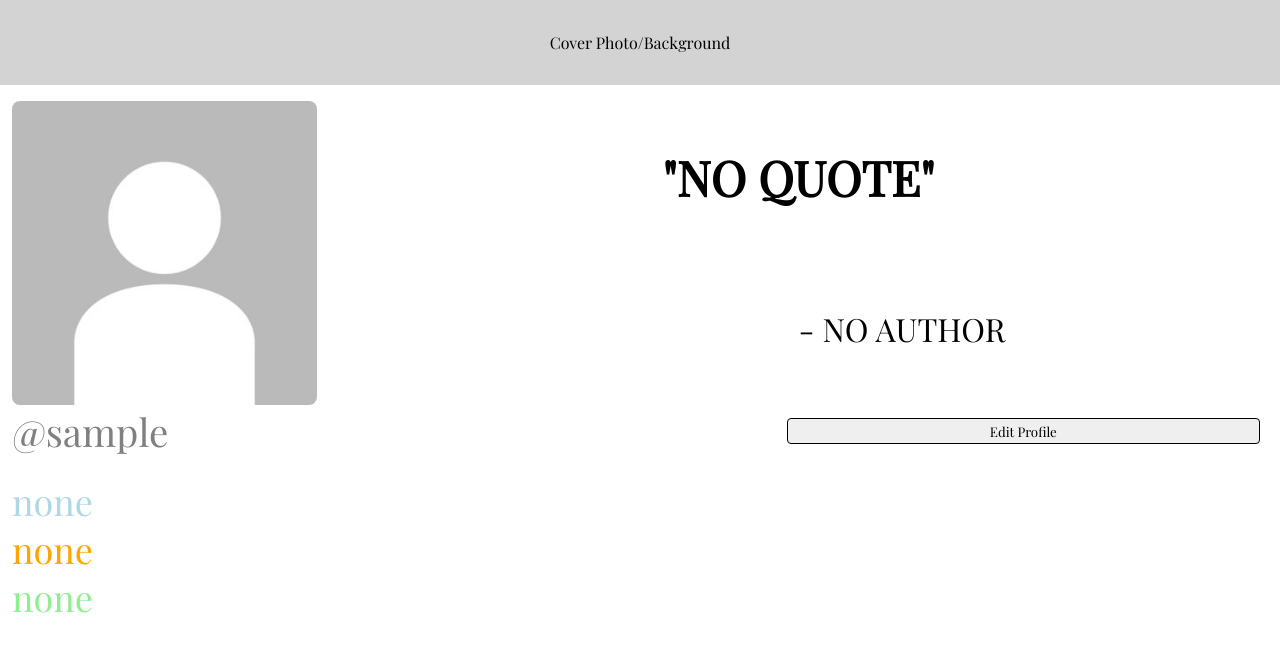
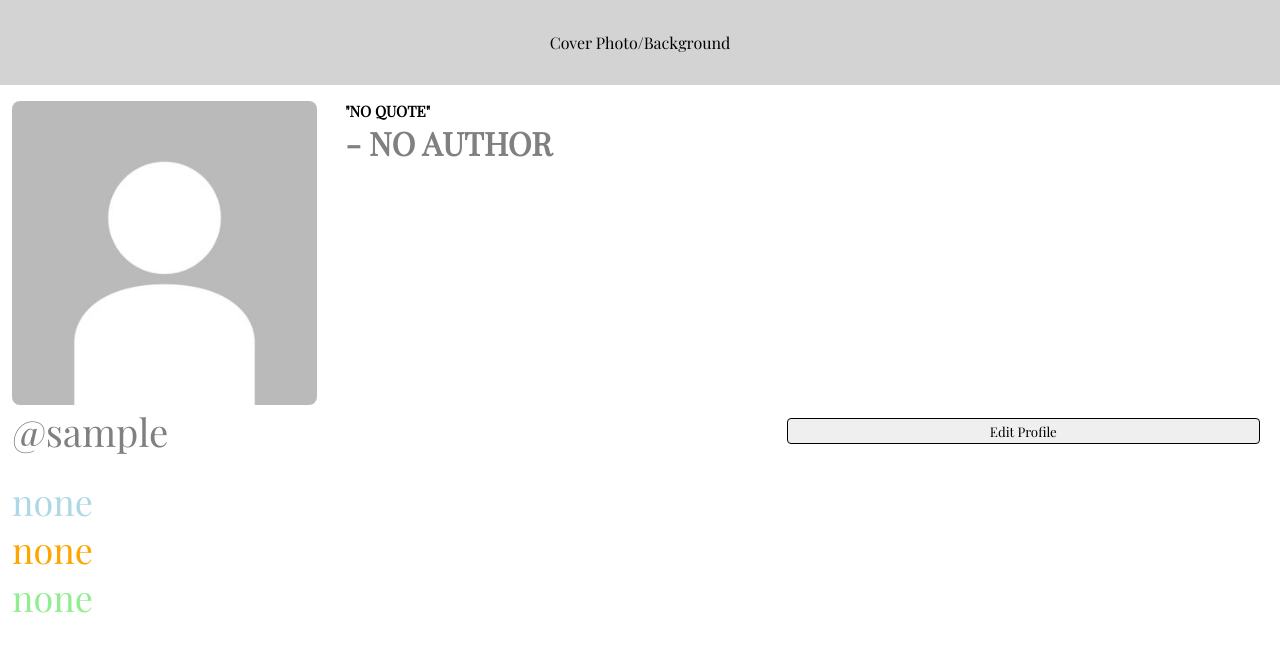
Before and after one commit to Cudderson/kokoro, a Django app: page /profile/ in a window 1280 px wide. Shown: the part 86-731 px from the top of the page. Run offline with Django 3.2, Linux system fonts and the light colour scheme; the visitor is signed in with stand-in values (Sample User, id 1); data comes from the database, SQL or seed files in the repository; data that the repository does not hold is empty; some web fonts are replaced.

Commit message:
allow overflowing quote text to scroll on profile.html

```diff
--- a/kokoro_app/static/kokoro_app/styles.css
+++ b/kokoro_app/static/kokoro_app/styles.css
@@ -620,7 +620,7 @@ svg text {
 
 .profile-grid-master {
     display: grid;
-    grid-template-rows: repeat(auto-fit, 2fr);
+    grid-template-rows: repeat(auto, 2fr);
     padding: 1rem .75rem;
 }
 
@@ -631,9 +631,10 @@ svg text {
     /* define own grid properties */
     display: grid;
     grid-template-columns: repeat(4, 1fr);
-    grid-template-rows: repeat(2, 1fr);
-    grid-auto-rows: max-content;
+    /*grid-template-rows: repeat(auto-fit, auto);*/
+    /*grid-auto-rows: max-content;*/
     grid-column-gap: 1%;
+/**/
 }
 
 .profile-image {
@@ -642,26 +643,35 @@ svg text {
 }
 
 .profile-image > img {
-    display: block;
     width: 100%;
     margin: auto;
     border-radius: 8px;
+    vertical-align: bottom;
+}
+
+.profile-quote-container {
+    grid-column: 2 / 5;
+    grid-row: 1 / 3;
+    /* position: absolute;*/
+    position: relative;
+    overflow: auto;
+    height: 100%;
 }
 
 .profile-quote-content {
-    grid-column: 2 / 5;
-    grid-row: 1 / 2;
     /* we can use 'clamp()' to set a min, desired, and max font size! */
-    font-size: clamp(1rem, 3rem, 4vw);
+    font-size: 15px;
     font-weight: bold;
     margin: auto;
+    padding: 0 1rem 0 1rem;
+    position: absolute;
 }
 
 .profile-quote-author {
-    grid-column: 2 / 5;
-    grid-row: 2 / 3;
     font-size: clamp(.9rem, 2.5vw, 3em);
-    margin: auto auto auto 50%;
+    text-align: center;
+    display: block;
+    color: gray;
 }
 
 .profile-name-grid {
@@ -673,6 +683,9 @@ svg text {
     grid-row: 1 / 2;
     font-size: clamp(1.5rem, 2.5rem, 5vw);
     font-weight: bold;
+    width: 50%;
+    word-break: break-word;
+
 }
 
 .profile-username {
--- a/kokoro_app/templates/kokoro_app/profile.html
+++ b/kokoro_app/templates/kokoro_app/profile.html
@@ -4,7 +4,7 @@
 
 {% load tz %}
 {% localtime off %}
-    <div style="padding: 2rem; background: lightgray; text-align: center;">Cover Photo/Background</div>
+    <div style="padding: 2rem; background: lightgray; text-align: center; width: 100%;">Cover Photo/Background</div>
     <!-- remember that certain areas have conditions depending on the profile the user is visiting -->
     <!-- I used a big grid on the original, multiple smaller grids would be better, or flexbox -->
     <!-- if we nest grids, then when we're scaling we can control the order of grid-hierarchy easily -->
@@ -16,8 +16,15 @@
             <div class="profile-image">
                 <img src="{{user.profileimage.image.url}}" alt="{{ user }}'s profile photo">
             </div>
-            <span class="profile-quote-content">"{{ quote_data.quote }}"</span>
-            <span class="profile-quote-author">- {{ quote_data.quote_author }}</span>
+            <div class="profile-quote-container">
+                <span class="profile-quote-content">
+                    "{{ quote_data.quote }}"<br>
+                    <span class="profile-quote-author">
+                        - {{ quote_data.quote_author }}
+                    </span>
+                </span>
+                <!--<span class="profile-quote-author">- {{ quote_data.quote_author }}</span>-->
+            </div>
         </div>
         <div class="profile-name-grid">
             <span class="profile-display-name">{{ display_name.0 }}</span>
```
